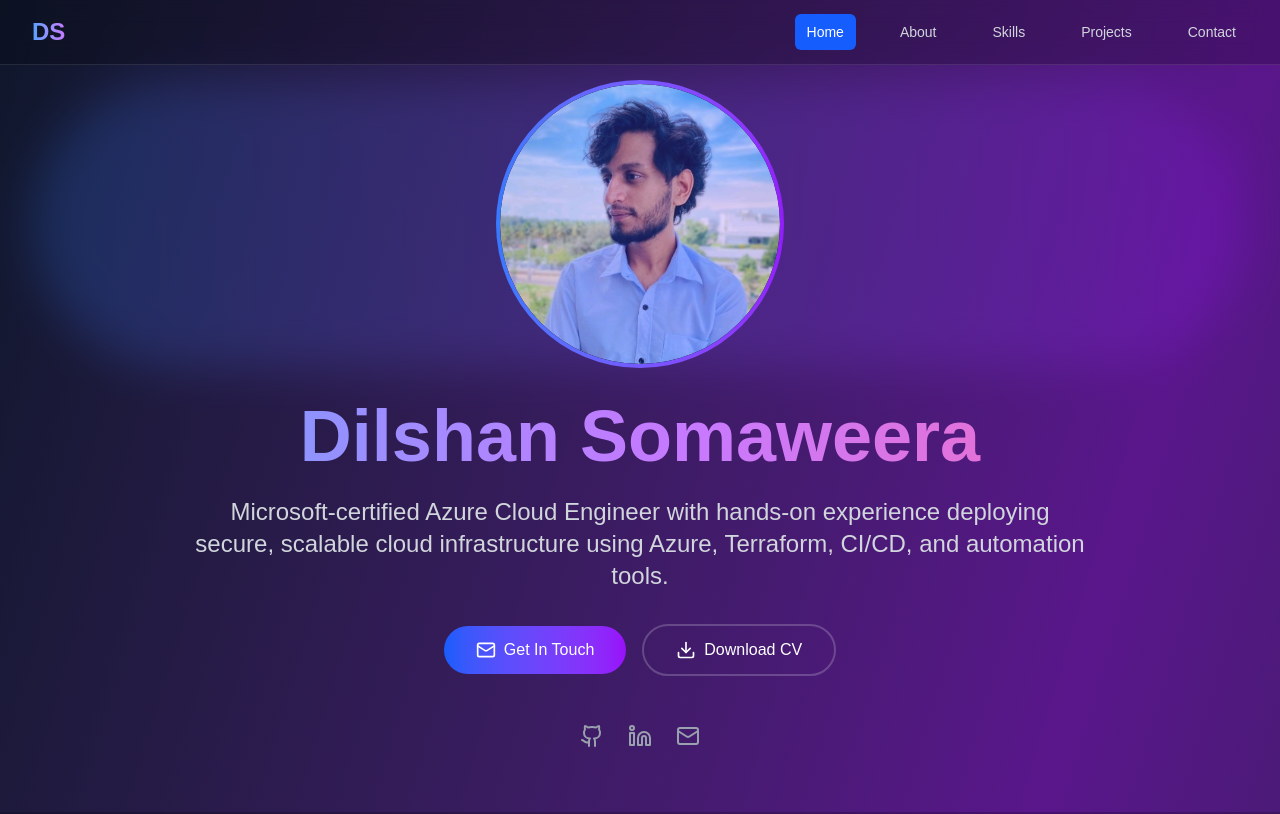
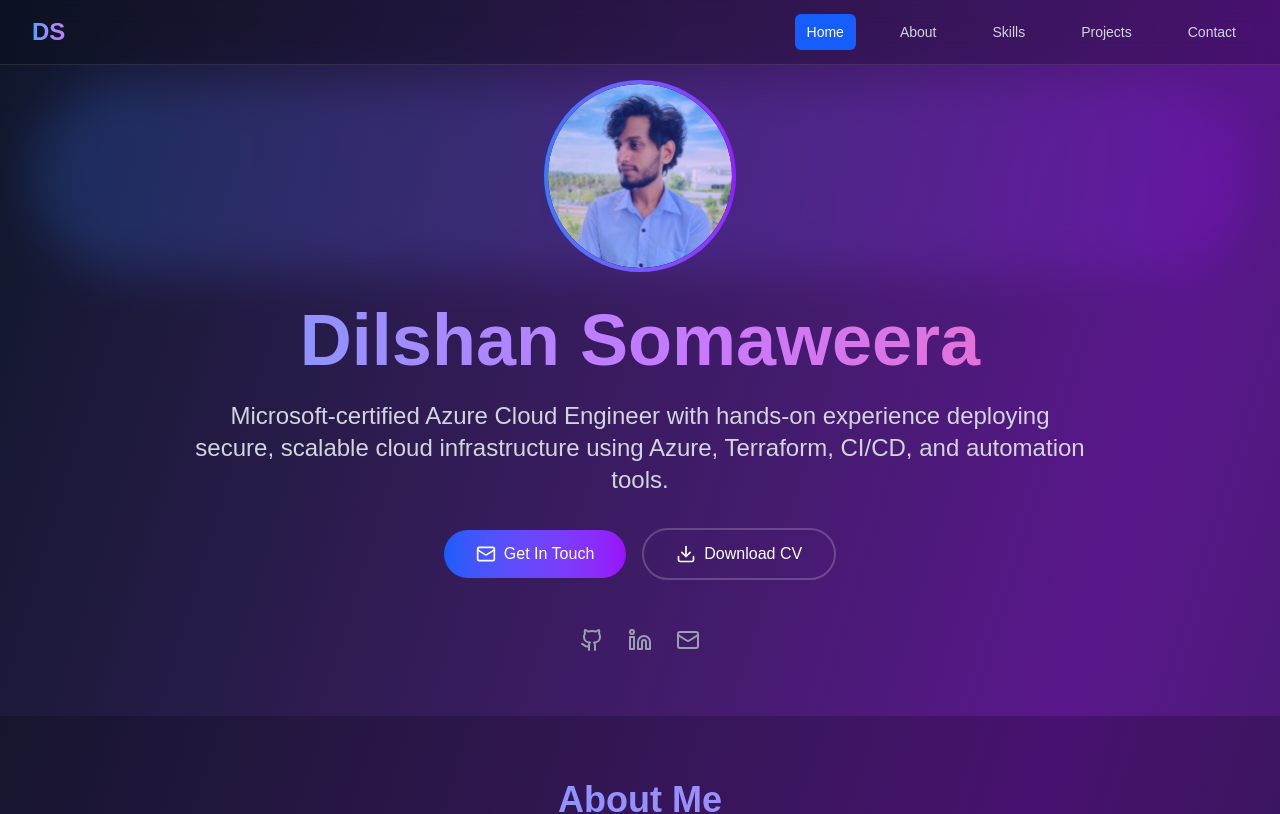
Before and after one commit to Dilshan-Somaweera/portfolio_with_githubactions, a Next.js app: page / in a window 1280 px wide. Shown: the top 814 px of the page. Built offline with nearby package versions, Linux system fonts and the light colour scheme.

Commit message:
change the dimention of the profile picture

```diff
--- a/src/components/portfolio.jsx
+++ b/src/components/portfolio.jsx
@@ -207,7 +207,7 @@ const Portfolio = () => {
             }`}
           >
             <div className="relative mb-8">
-            <div className="w-72 h-72 mx-auto rounded-full bg-gradient-to-r from-blue-500 to-purple-600 p-1">
+            <div className="w-48 h-48 mx-auto rounded-full bg-gradient-to-r from-blue-500 to-purple-600 p-1">
                 <div className="w-full h-full rounded-full bg-gradient-to-br from-slate-800 to-slate-900 flex items-center justify-center overflow-hidden">
                   <img
                     src="/DP.jpg"
```
